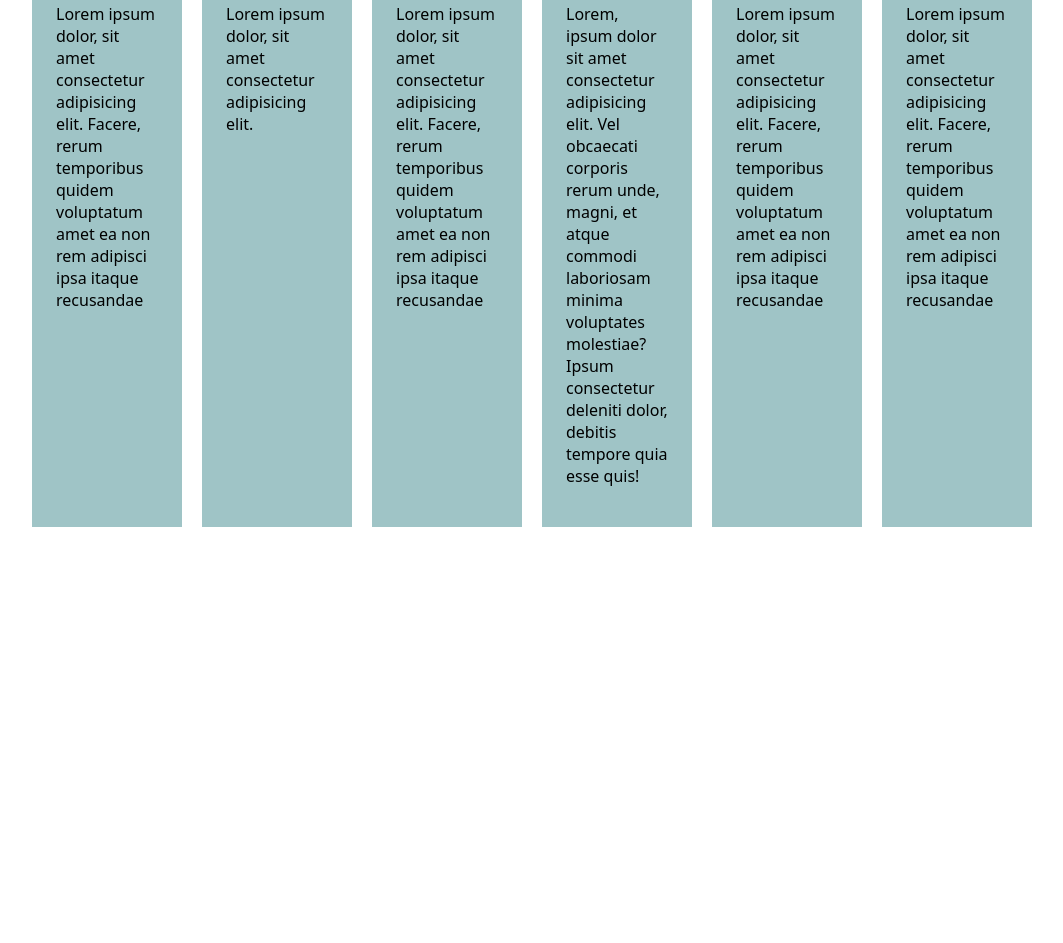
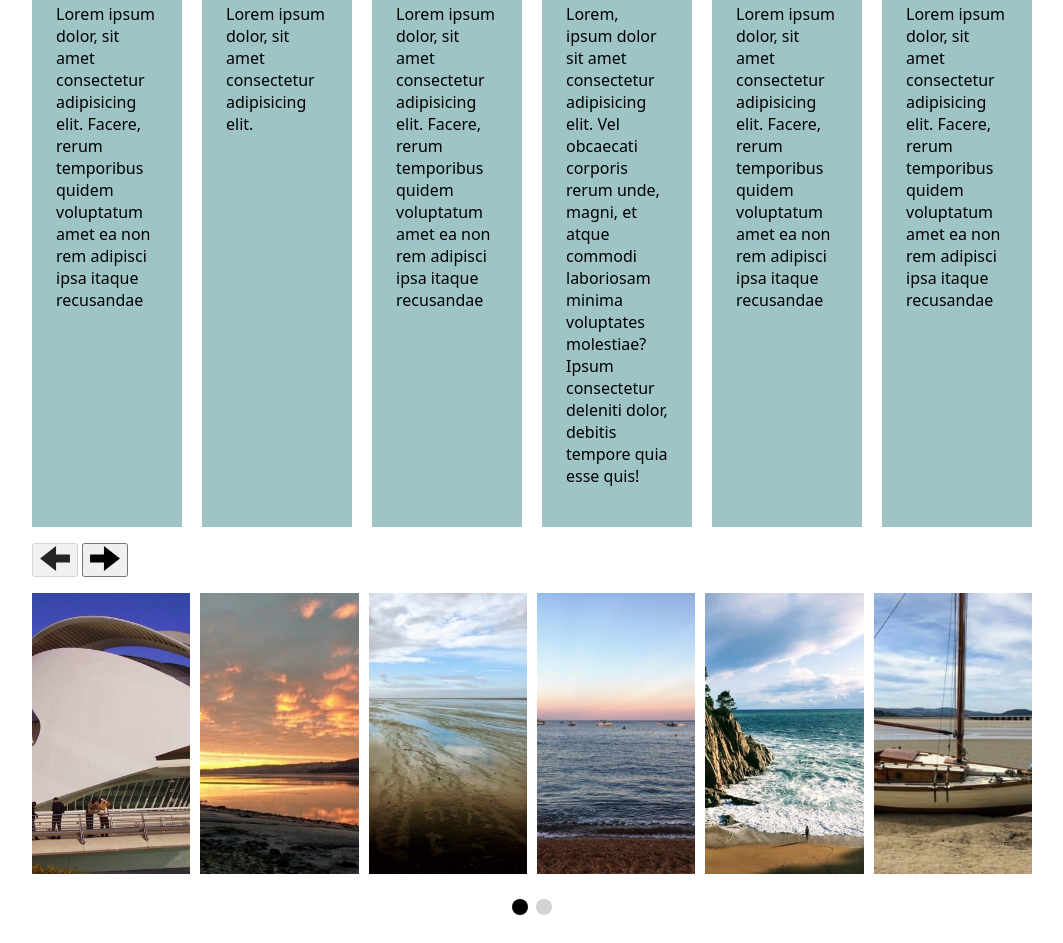
Before and after one commit to mikeh74/liteslider, a plain HTML site: page index.html in a window 1280 px wide. Shown: the part 1570-2513 px from the top of the page, without its empty margins (108-1171 px from the left). Before the commit the page ends 2137 px from the top, so only its background shows below. Drawn offline with Linux system fonts and the light colour scheme.

Commit message:
Video shorts example

```diff
--- a/index.html
+++ b/index.html
@@ -23,6 +23,11 @@
       padding: 1.5rem;
       background-color: hsl(182, 25%, 70%);
       height: 100%;
+    }
+
+    .ratio-9x16 {
+      aspect-ratio: 9 / 16;
+      object-fit: cover;
     }
 
   </style>
@@ -197,14 +202,14 @@
 
     <div class="slider">
       <div class="slider-nav hidden">
-        <button tabindex="-1" type="button" class="slider-button slider-prev">
+        <button type="button" class="slider-button slider-prev">
           <span class="hidden">Previous</span>
           <svg width="30" height="25" viewBox="0 0 239 200" xmlns="http://www.w3.org/2000/svg">
             <path id="Path" fill="#000000" fill-rule="evenodd" stroke="none"
               d="M 0 100 L 128 200 L 128 132 L 239 132 L 239 68 L 128 68 L 128 0 Z" />
           </svg>
         </button>
-        <button tabindex="-1" type="button" class="slider-button slider-next">
+        <button type="button" class="slider-button slider-next">
           <span class="hidden">Next</span>
           <svg width="30" height="25" viewBox="0 0 239 200" xmlns="http://www.w3.org/2000/svg">
             <path id="Arrow" fill="#000000" fill-rule="evenodd" stroke="none"
@@ -293,6 +298,37 @@
       </div>
     </div>
 
+    <div class="slider-shorts">
+      <div class="slider-nav hidden">
+        <button tabindex="-1" type="button" class="slider-button slider-prev">
+          <span class="hidden">Previous</span>
+          <svg width="30" height="25" viewBox="0 0 239 200" xmlns="http://www.w3.org/2000/svg">
+            <path id="Path" fill="#000000" fill-rule="evenodd" stroke="none"
+              d="M 0 100 L 128 200 L 128 132 L 239 132 L 239 68 L 128 68 L 128 0 Z" />
+          </svg>
+        </button>
+        <button tabindex="-1" type="button" class="slider-button slider-next">
+          <span class="hidden">Next</span>
+          <svg width="30" height="25" viewBox="0 0 239 200" xmlns="http://www.w3.org/2000/svg">
+            <path id="Arrow" fill="#000000" fill-rule="evenodd" stroke="none"
+              d="M 239 100 L 111 200 L 111 132 L 0 132 L 0 68 L 111 68 L 111 0 Z" />
+          </svg>
+        </button>
+      </div>
+      <div class="slider-inner">
+        <div class="slider-item"><a href="#" aria-label="Foobar"><img class="nine-sixteen" alt="" src="./images/img1.jpg"></a></div>
+        <div class="slider-item"><a href="#" aria-label="Foobar"><img class="nine-sixteen" alt="" src="./images/img2.jpg"></a></div>
+        <div class="slider-item"><a href="#" aria-label="Foobar"><img class="nine-sixteen" alt="" src="./images/img3.jpg"></a></div>
+        <div class="slider-item"><a href="#" aria-label="Foobar"><img class="nine-sixteen" alt="" src="./images/img4.jpg"></a></div>
+        <div class="slider-item"><a href="#" aria-label="Foobar"><img class="nine-sixteen" alt="" src="./images/img5.jpg"></a></div>
+        <div class="slider-item"><a href="#" aria-label="Foobar"><img class="nine-sixteen" alt="" src="./images/img6.jpg"></a></div>
+        <div class="slider-item"><a href="#" aria-label="Foobar"><img class="nine-sixteen" alt="" src="./images/img7.jpg"></a></div>
+        <div class="slider-item"><a href="#" aria-label="Foobar"><img class="nine-sixteen" alt="" src="./images/img8.jpg"></a></div>
+        <div class="slider-item"><a href="#" aria-label="Foobar"><img class="nine-sixteen" alt="" src="./images/img9.jpg"></a></div>
+      </div>
+      <div class="slider-pager hidden"></div>
+    </div>
+
   </div>
 
   <script type="module">
@@ -319,6 +355,28 @@
       },
     });
 
+    slider({
+      container: '.slider-shorts',
+      responsive: {
+        0: {
+          items: 1,
+          gutter: 0,
+        },
+        576: {
+          items: 3,
+          gutter: 10,
+        },
+        768: {
+          items: 4,
+          gutter: 10,
+        },
+        992: {
+          items: 6,
+          gutter: 10,
+        },
+      },
+    });
+
   </script>
 </body>
 
--- a/slider.css
+++ b/slider.css
@@ -46,6 +46,20 @@
 .slider-item .four-three {
   width: 100%;
   aspect-ratio: 4 / 3;
+  object-fit: cover;
+  object-position: center;
+}
+
+.slider-item .sixteen-nine {
+  width: 100%;
+  aspect-ratio: 16 / 9;
+  object-fit: cover;
+  object-position: center;
+}
+
+.slider-item .nine-sixteen {
+  width: 100%;
+  aspect-ratio: 9 / 16;
   object-fit: cover;
   object-position: center;
 }
```
